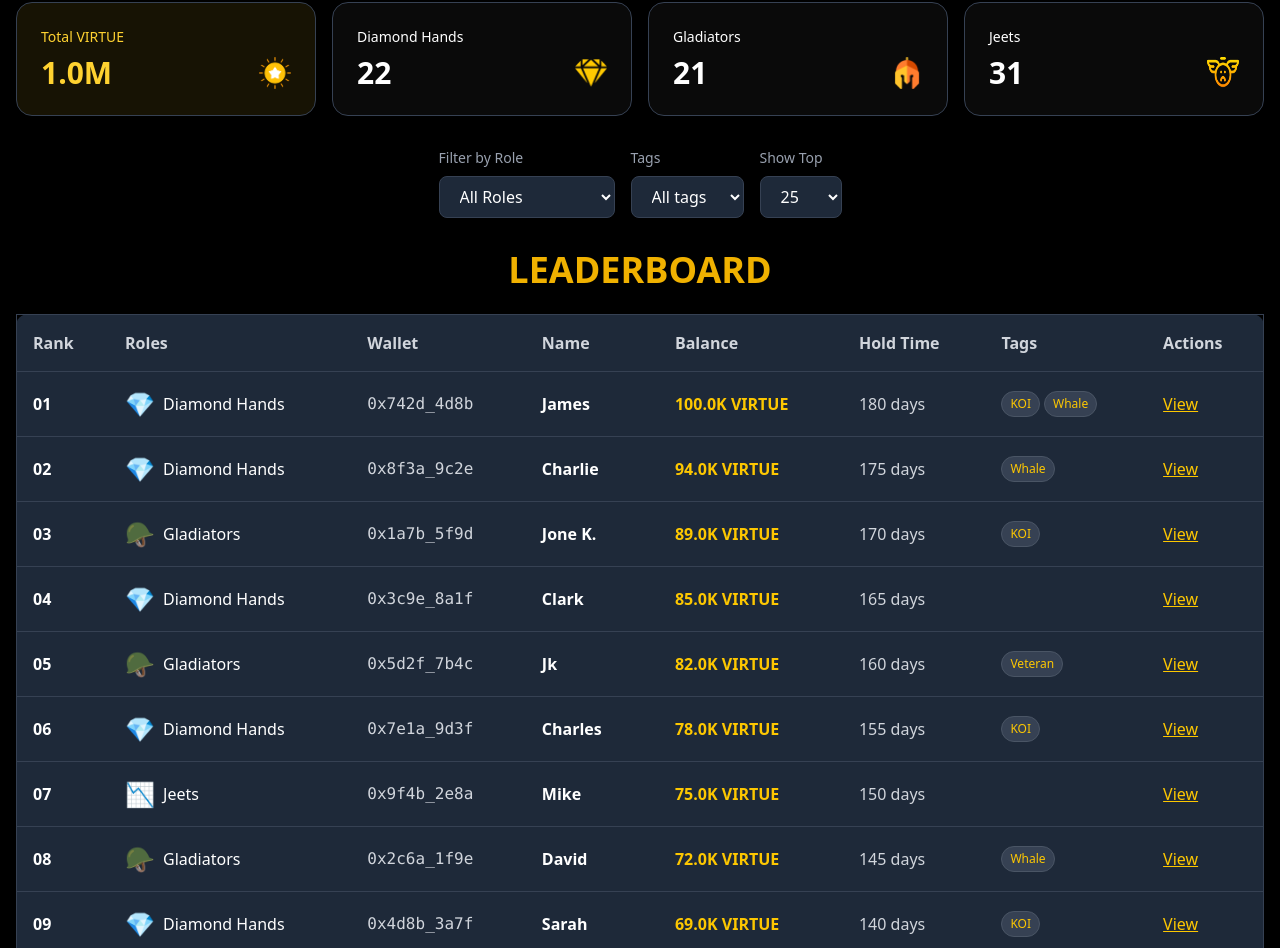
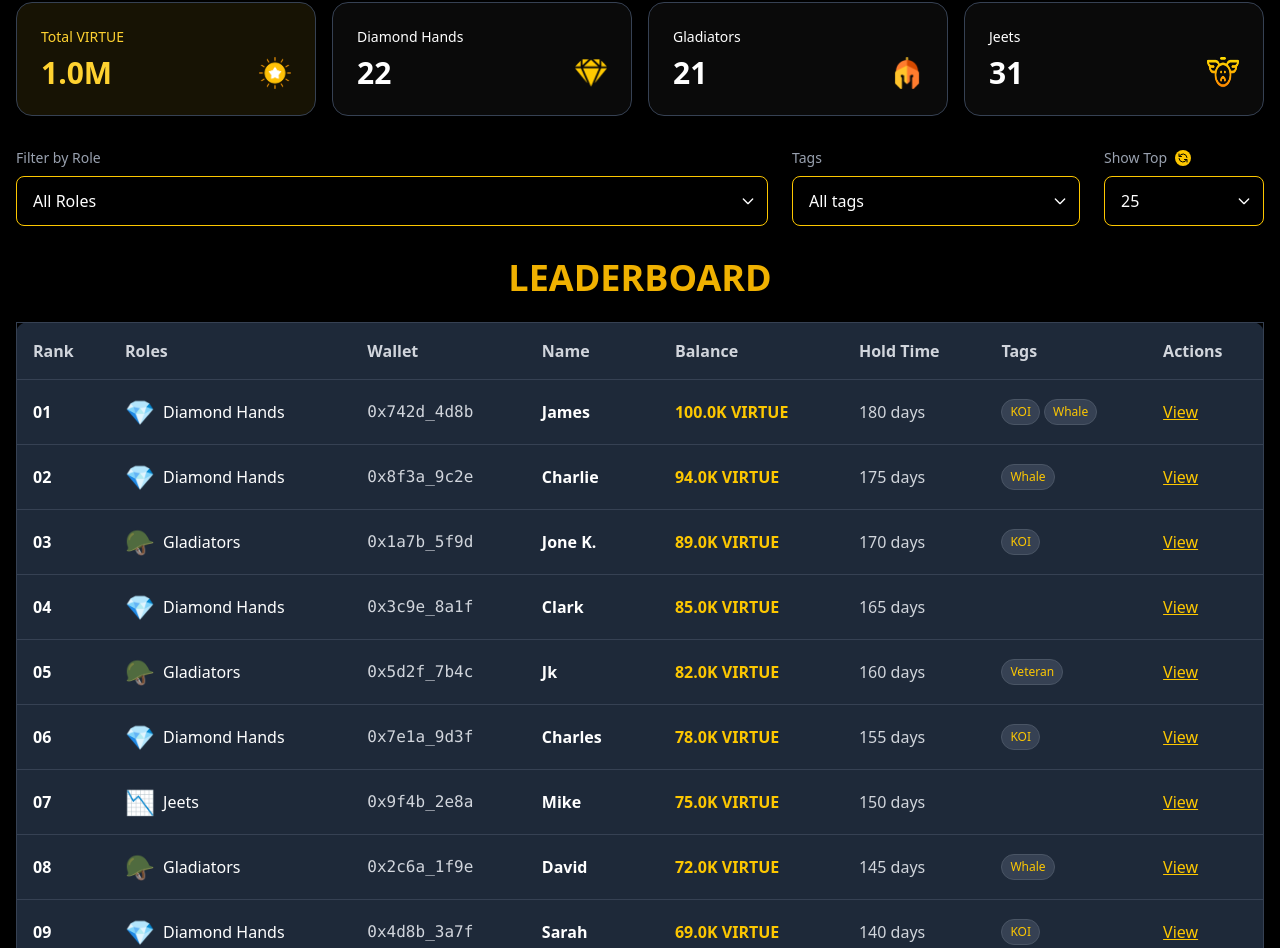
Before and after one commit to Hamid-javed/virtue-leader-board, a Next.js app: page / in a window 1280 px wide. Shown: the part 1021-1969 px from the top of the page. Built offline with nearby package versions, Linux system fonts and the light colour scheme.

Commit message:
fixed filters

```diff
--- a/src/components/Filters.tsx
+++ b/src/components/Filters.tsx
@@ -1,6 +1,6 @@
-'use client';
+"use client";
 
-import React, { useState } from 'react';
+import React, { useState } from "react";
 
 interface FilterOption {
   value: string;
@@ -8,75 +8,157 @@ interface FilterOption {
 }
 
 const roleOptions: FilterOption[] = [
-  { value: 'all', label: 'All Roles' },
-  { value: 'diamond', label: 'Diamond Hands' },
-  { value: 'gladiator', label: 'Gladiators' },
-  { value: 'jeet', label: 'Jeets' }
+  { value: "all", label: "All Roles" },
+  { value: "diamond", label: "Diamond Hands" },
+  { value: "gladiator", label: "Gladiators" },
+  { value: "jeet", label: "Jeets" },
 ];
 
 const tagOptions: FilterOption[] = [
-  { value: 'all', label: 'All tags' },
-  { value: 'koi', label: 'KOI' },
-  { value: 'whale', label: 'Whale' },
-  { value: 'veteran', label: 'Veteran' }
+  { value: "all", label: "All tags" },
+  { value: "koi", label: "KOI" },
+  { value: "whale", label: "Whale" },
+  { value: "veteran", label: "Veteran" },
 ];
 
 const topOptions: FilterOption[] = [
-  { value: '25', label: '25' },
-  { value: '50', label: '50' },
-  { value: '100', label: '100' }
+  { value: "25", label: "25" },
+  { value: "50", label: "50" },
+  { value: "100", label: "100" },
 ];
 
 const Filters: React.FC = () => {
-  const [selectedRole, setSelectedRole] = useState('all');
-  const [selectedTag, setSelectedTag] = useState('all');
-  const [selectedTop, setSelectedTop] = useState('25');
+  const [selectedRole, setSelectedRole] = useState("all");
+  const [selectedTag, setSelectedTag] = useState("all");
+  const [selectedTop, setSelectedTop] = useState("25");
 
   return (
-    <div className="flex flex-col sm:flex-row gap-4 mb-8 px-4 justify-center">
-      <div className="flex flex-col">
-        <label className="text-gray-400 text-sm mb-2">Filter by Role</label>
+    <div className="flex flex-col sm:flex-row gap-6 mb-8 px-4 w-full">
+      <div className="flex flex-col flex-1">
+        <label className="text-gray-400 text-sm mb-2 font-medium">
+          Filter by Role
+        </label>
+        <div className="relative">
           <select
             value={selectedRole}
             onChange={(e) => setSelectedRole(e.target.value)}
-          className="bg-gray-800 border border-gray-700 rounded-lg px-4 py-2 text-white focus:outline-none focus:border-yellow-500"
+            className="appearance-none bg-black border border-yellow-400 rounded-lg px-4 py-3 text-white focus:outline-none focus:border-yellow-300 w-full cursor-pointer"
           >
             {roleOptions.map((option) => (
-            <option key={option.value} value={option.value}>
+              <option
+                key={option.value}
+                value={option.value}
+                className="bg-black text-white"
+              >
                 {option.label}
               </option>
             ))}
           </select>
+          <div className="absolute inset-y-0 right-0 flex items-center pr-3 pointer-events-none">
+            <svg
+              className="w-4 h-4 text-white"
+              fill="none"
+              stroke="currentColor"
+              viewBox="0 0 24 24"
+            >
+              <path
+                strokeLinecap="round"
+                strokeLinejoin="round"
+                strokeWidth={2}
+                d="M19 9l-7 7-7-7"
+              />
+            </svg>
+          </div>
+        </div>
       </div>
 
       <div className="flex flex-col">
-        <label className="text-gray-400 text-sm mb-2">Tags</label>
+        <label className="text-gray-400 text-sm mb-2 font-medium">Tags</label>
+        <div className="relative">
           <select
             value={selectedTag}
             onChange={(e) => setSelectedTag(e.target.value)}
-          className="bg-gray-800 border border-gray-700 rounded-lg px-4 py-2 text-white focus:outline-none focus:border-yellow-500"
+            className="appearance-none bg-black border border-yellow-400 rounded-lg px-4 py-3 text-white focus:outline-none focus:border-yellow-300 w-full md:w-72 cursor-pointer"
           >
             {tagOptions.map((option) => (
-            <option key={option.value} value={option.value}>
+              <option
+                key={option.value}
+                value={option.value}
+                className="bg-black text-white"
+              >
                 {option.label}
               </option>
             ))}
           </select>
+          <div className="absolute inset-y-0 right-0 flex items-center pr-3 pointer-events-none">
+            <svg
+              className="w-4 h-4 text-white"
+              fill="none"
+              stroke="currentColor"
+              viewBox="0 0 24 24"
+            >
+              <path
+                strokeLinecap="round"
+                strokeLinejoin="round"
+                strokeWidth={2}
+                d="M19 9l-7 7-7-7"
+              />
+            </svg>
+          </div>
+        </div>
       </div>
 
       <div className="flex flex-col">
-        <label className="text-gray-400 text-sm mb-2">Show Top</label>
+        <div className="flex items-center gap-2 mb-2">
+          <label className="text-gray-400 text-sm font-medium">Show Top</label>
+          <button className="w-4 h-4 rounded-full bg-yellow-400 flex items-center justify-center hover:bg-yellow-300 transition-colors">
+            <svg
+              className="w-3 h-3 text-black"
+              fill="none"
+              stroke="currentColor"
+              viewBox="0 0 24 24"
+            >
+              <path
+                strokeLinecap="round"
+                strokeLinejoin="round"
+                strokeWidth={2}
+                d="M4 4v5h.582m15.356 2A8.001 8.001 0 004.582 9m0 0H9m11 11v-5h-.581m0 0a8.003 8.003 0 01-15.357-2m15.357 2H15"
+              />
+            </svg>
+          </button>
+        </div>
+        <div className="relative">
           <select
             value={selectedTop}
             onChange={(e) => setSelectedTop(e.target.value)}
-          className="bg-gray-800 border border-gray-700 rounded-lg px-4 py-2 text-white focus:outline-none focus:border-yellow-500"
+            className="appearance-none bg-black border border-yellow-400 rounded-lg px-4 py-3 text-white focus:outline-none focus:border-yellow-300 w-full md:w-40 cursor-pointer"
           >
             {topOptions.map((option) => (
-            <option key={option.value} value={option.value}>
+              <option
+                key={option.value}
+                value={option.value}
+                className="bg-black text-white"
+              >
                 {option.label}
               </option>
             ))}
           </select>
+          <div className="absolute inset-y-0 right-0 flex items-center pr-3 pointer-events-none">
+            <svg
+              className="w-4 h-4 text-white"
+              fill="none"
+              stroke="currentColor"
+              viewBox="0 0 24 24"
+            >
+              <path
+                strokeLinecap="round"
+                strokeLinejoin="round"
+                strokeWidth={2}
+                d="M19 9l-7 7-7-7"
+              />
+            </svg>
+          </div>
+        </div>
       </div>
     </div>
   );
```
Lines whose indentation alone changed are shown as unchanged.
